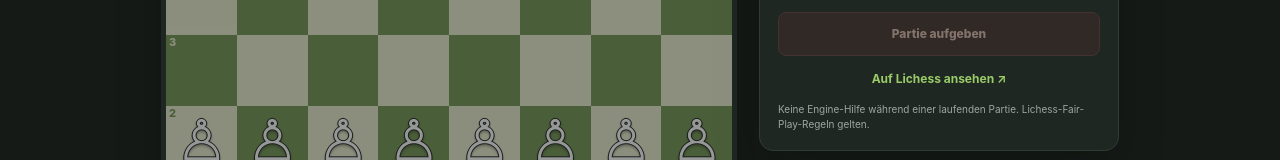
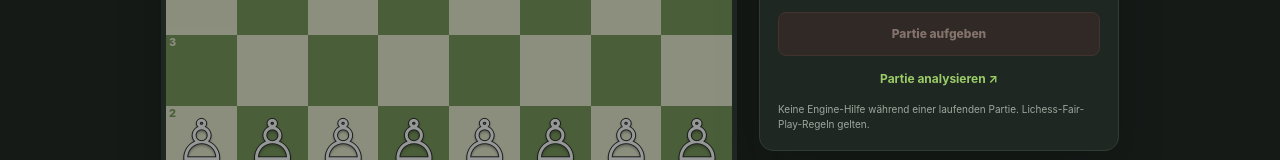
Before and after one commit to Rololol/openboard, a Next.js app: page /game in a window 1280 px wide. Shown: the part 483-643 px from the top of the page. Built offline with nearby package versions, Linux system fonts and the light colour scheme.

Commit message:
Keep live game navigation inside Openboard

```diff
--- a/src/app/game/page.tsx
+++ b/src/app/game/page.tsx
@@ -283,7 +283,7 @@ export default function GamePage() {
         {gameState?.status === "started" && notation.length > 0 && !(orientation === "white" ? gameState.wtakeback : gameState.btakeback) && !(orientation === "white" ? gameState.btakeback : gameState.wtakeback) ? <button className="draw-button" onClick={() => void takebackAction("offer")} disabled={busy}>Zug zurücknehmen lassen</button> : null}
         {actionMessage && <div className="action-message">{actionMessage}</div>}
         <button className="resign-button" onClick={resign} disabled={busy || gameState?.status !== "started"}>Partie aufgeben</button>
-        <a className="lichess-link" href={"https://lichess.org/" + gameId} target="_blank" rel="noreferrer">Auf Lichess ansehen ↗</a>
+        <a className="lichess-link" href={appPath("/features/analysis") + "?gameId=" + encodeURIComponent(gameId)}>Partie analysieren ↗</a>
         <small className="fair-play">Keine Engine-Hilfe während einer laufenden Partie. Lichess-Fair-Play-Regeln gelten.</small>
       </aside>
     </main>
```
